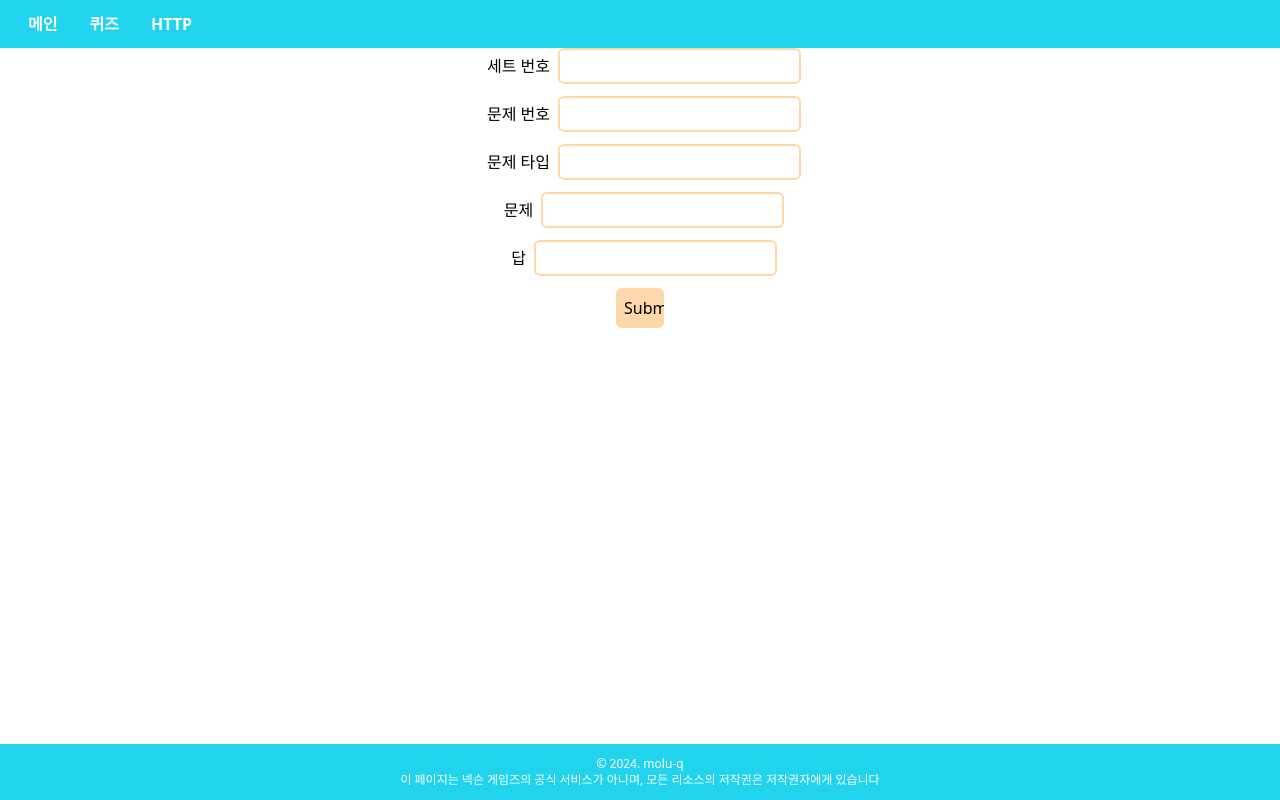
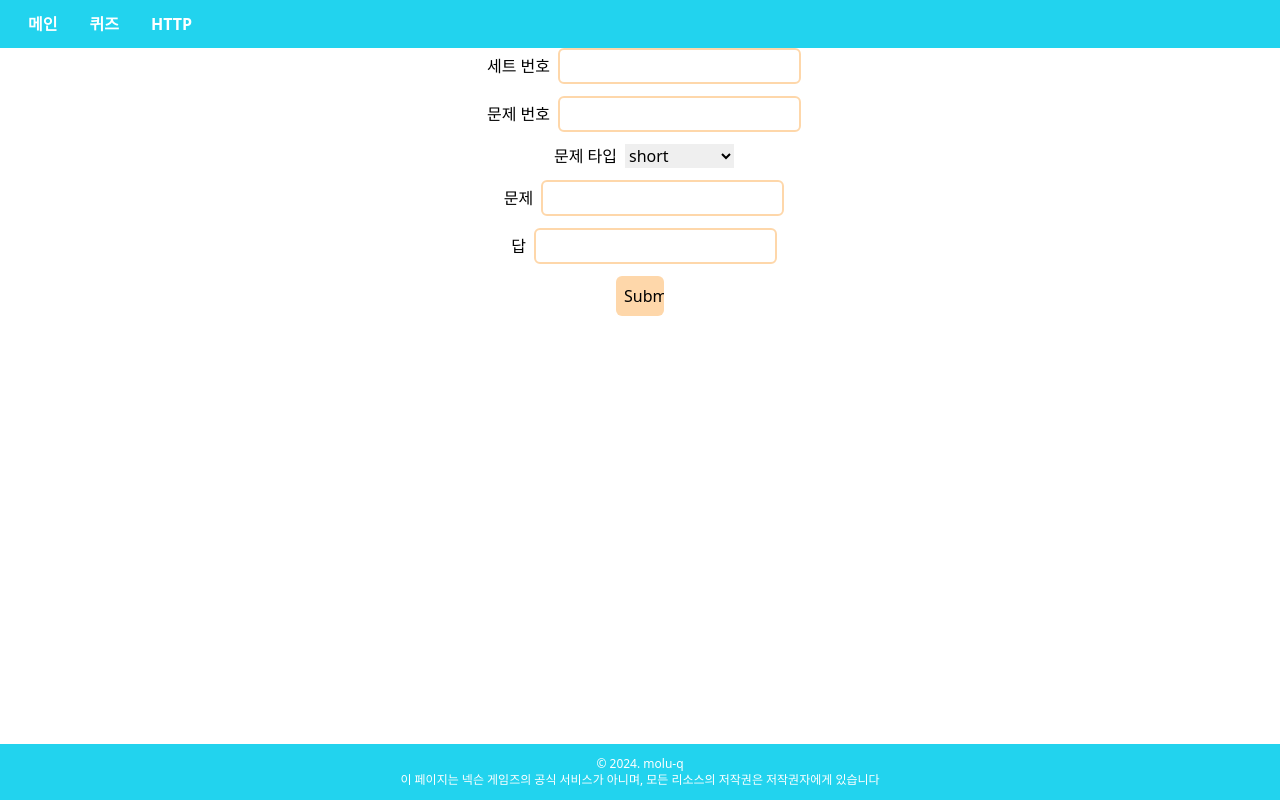
Before and after one commit to sinclairr08/molu-q, a Next.js app in the folder frontend/: page /quiz/new in a window 1280 px wide. Built offline with nearby package versions, Linux system fonts and the light colour scheme.

Commit message:
feat: add select box component

```diff
--- a/frontend/src/app/quiz/new/page.tsx
+++ b/frontend/src/app/quiz/new/page.tsx
@@ -1,6 +1,6 @@
 "use client";
 
-import { SubmitButton } from "@/components/general";
+import { SelectBox, SubmitButton } from "@/components/general";
 import { ShortInput } from "@/components/quiz/ShortAnswer";
 import axios from "axios";
 import { useForm } from "react-hook-form";
@@ -52,7 +52,10 @@ const QuizAddPage: React.FC = () => {
         </label>
         <label className="flex items-center justify-center">
           <span className="px-2">문제 타입</span>
-          <ShortInput register={register("problemType")} />
+          <SelectBox
+            register={register("problemType")}
+            itemList={["short", "select", "musicSelect"]}
+          />
         </label>
         <label className="flex items-center justify-center">
           <span className="px-2">문제</span>
--- a/frontend/src/components/general.tsx
+++ b/frontend/src/components/general.tsx
@@ -1,3 +1,5 @@
+import { UseFormRegisterReturn } from "react-hook-form";
+
 export const Audio = ({ path }: { path: string }) => {
   return (
     <div className="flex justify-center">
@@ -24,3 +26,18 @@ export const SubmitButton = () => {
     </div>
   );
 };
+
+interface ISelectBoxInput {
+  register: UseFormRegisterReturn<any>;
+  itemList: string[];
+}
+
+export const SelectBox = ({ register, itemList }: ISelectBoxInput) => {
+  return (
+    <select {...register} className="focus:outline-none">
+      {itemList.map((item) => (
+        <option key={item}>{item}</option>
+      ))}
+    </select>
+  );
+};
```
